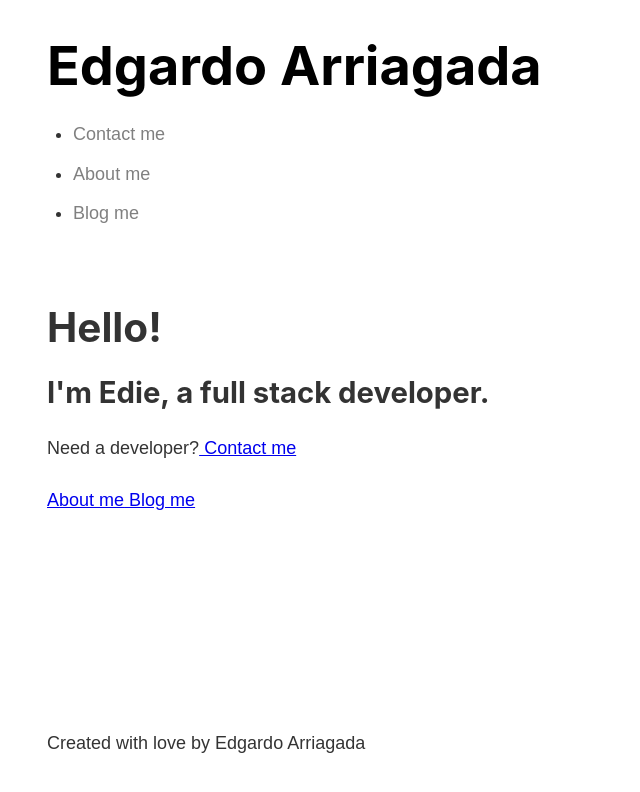
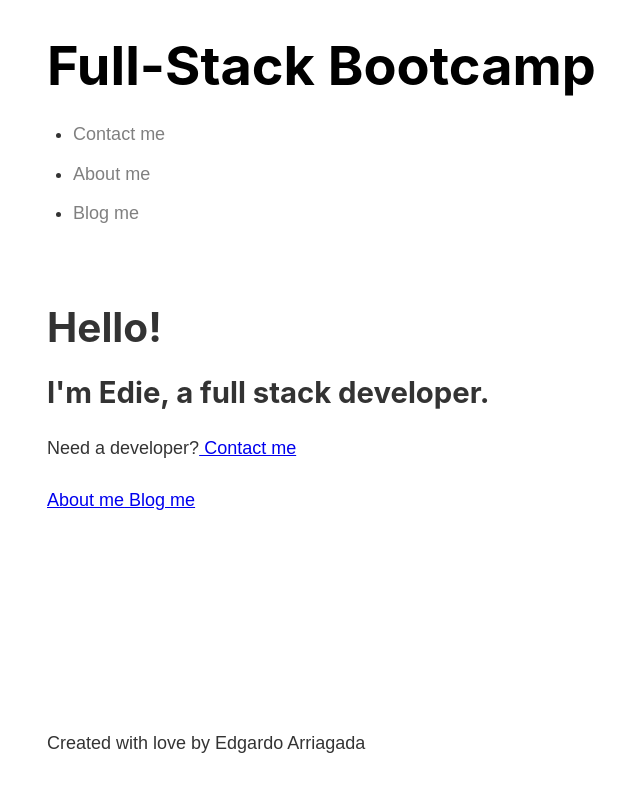
Before and after one commit to EdgardoArriagada/gatsby-bootcamp, a Gatsby site: page / in a window 1280 px wide. Shown: the whole page, without its empty margins (35-675 px from the left). Built offline with nearby package versions, Linux system fonts and the light colour scheme; Gatsby itself is replaced by a stand-in of ours.

Commit message:
utilize metaData in header and footer

```diff
--- a/src/components/footer.js
+++ b/src/components/footer.js
@@ -1,9 +1,19 @@
 import React from "react"
+import { useStaticQuery, graphql } from "gatsby"
 
 const Footer = () => {
+  const data = useStaticQuery(graphql`
+    query {
+      site {
+        siteMetadata {
+          author
+        }
+      }
+    }
+  `)
   return (
     <React.Fragment>
-      <p>Created with love by Edgardo Arriagada </p>
+      <p>Created with love by {data.site.siteMetadata.author} </p>
     </React.Fragment>
   )
 }
--- a/src/components/header.js
+++ b/src/components/header.js
@@ -1,13 +1,23 @@
 import React from "react"
-import { Link } from "gatsby"
+import { Link, graphql, useStaticQuery } from "gatsby"
 
 import css from "./header.module.scss"
+
 const Header = () => {
+  const data = useStaticQuery(graphql`
+    query {
+      site {
+        siteMetadata {
+          title
+        }
+      }
+    }
+  `)
   return (
     <header className={css.header}>
       <h1>
         <Link className={css.title} to="/">
-          Edgardo Arriagada
+          {data.site.siteMetadata.title}
         </Link>
       </h1>
       <nav className={css.navList}>
```
